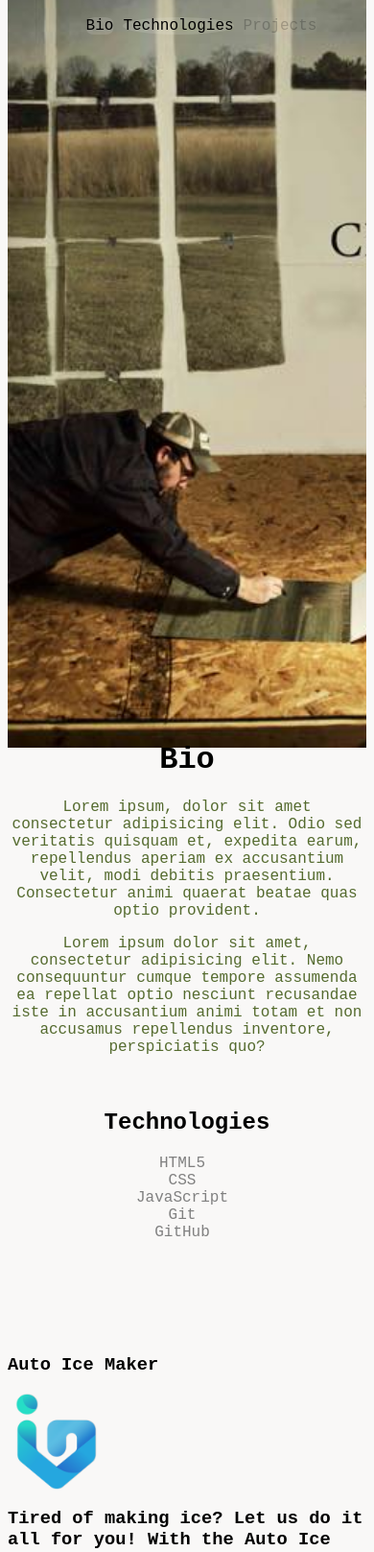
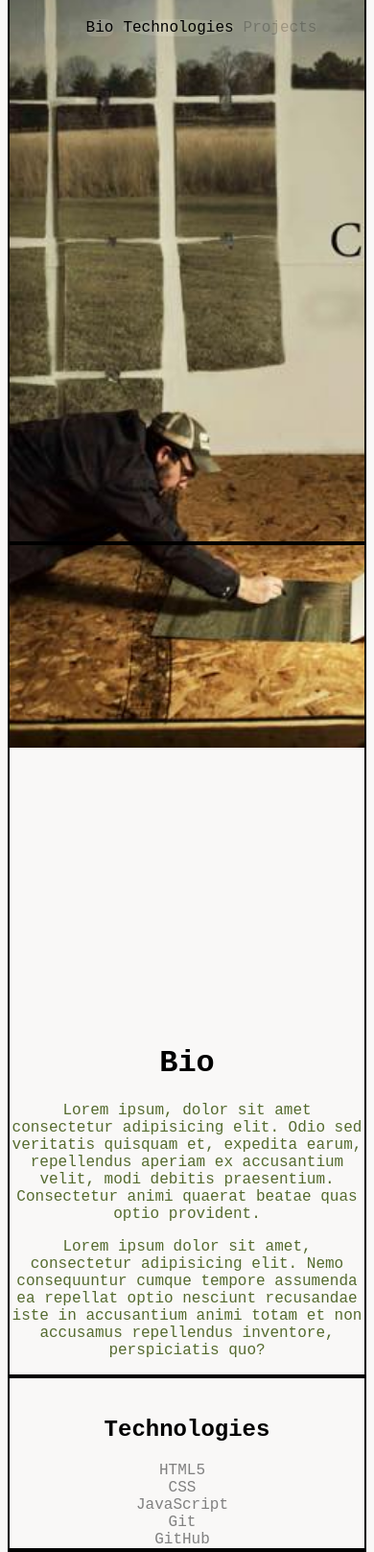
Before and after one commit to ke4tri/personal-bio-site, a plain HTML site: page index.html in a window 390 px wide. Shown: the part 73-1690 px from the top of the page at 96% size. Drawn offline with Linux system fonts and the light colour scheme; a web font is replaced by a local one.

Commit message:
adding media quiries, issues with the vertical padding

```diff
--- a/index.html
+++ b/index.html
@@ -16,7 +16,7 @@
 		<!-- Navigation -->
 		<nav>
 			<h1 class="name_h">Wayne Collier</h1>
-			<!-- TODO: Insert some sort of H1-H6 with your name here -->
+			<!-- TODO: Insert somes sort of H1-H6 with your name here -->
 			<ul id="navLinks">
 				<li>
 					<a id="navToBio" href="#" style="text-decoration:none">Bio</a>
@@ -31,13 +31,19 @@
 		</nav>
 		<!-- End Navigation -->
 		<!-- Primary View -->
-		<div class="fullPage" id="bioPage">
+		<!-- Taking out the 'fullPage class's from the below-->
+		<!-- <div class="fullPage" id="bioPage">
+		<div class="fullPage" id="technologiesPage">
+		<div class="fullPage" id="projectsPage"></div>	 -->
+
+
+		<div id="bioPage">
 			<h1 class="bHtag">Bio</h1>
 			<p class="bPtag">Lorem ipsum, dolor sit amet consectetur adipisicing elit. Odio sed veritatis quisquam et, expedita earum, repellendus aperiam ex accusantium velit, modi debitis praesentium. Consectetur animi quaerat beatae quas optio provident.</p>
 			<p class="bPtag">Lorem ipsum dolor sit amet, consectetur adipisicing elit. Nemo consequuntur cumque tempore assumenda ea repellat optio nesciunt recusandae iste in accusantium animi totam et non accusamus repellendus inventore, perspiciatis quo?</p>
 			<!-- TODO: Fill in bio info here: What is your background? Why do you want to go into development? What do you love about development? -->
 		</div>
-		<div class="fullPage" id="technologiesPage">
+		<div id="technologiesPage">
 			<h2>Technologies</h2>
 			<ul></ul>
 			<li>HTML5</li>
@@ -47,7 +53,7 @@
 			<li>GitHub</li>
 			<!-- TODO: Start an UL of all of the tools and technologies you've started learning so far. (You'll beef this page up later). -->
 		</div>
-		<div class="fullPage" id="projectsPage"></div>
+		<div id="projectsPage"></div>
 		<!-- End Primary View -->
 		<!-- Footer -->
 		<footer class="page-footer">
--- a/main.css
+++ b/main.css
@@ -25,12 +25,16 @@ body, html {
 	background-size: cover;
 }
 
-.header-block {
 
+.fullPage {
+	/* padding-top:600px; */
 }
 
-.fullPage {
-	padding-top:600px;
+#bioPage{
+	text-align: center;
+	padding-top: 500px;
+	/* margin-top: 30px; */
+	border: 2px solid black;
 }
 
 p {
@@ -47,6 +51,7 @@ nav {
     list-style-type: none;
 	justify-content: space-evenly;
 	flex-wrap: wrap;
+	border: 2px solid black;
 }
 
 #navLinks {
@@ -56,26 +61,20 @@ nav {
 }
 
 li {
-
 	color: gray;
 	justify-content: center;
 	margin-right: 10px;
 	list-style: none;
 }
 
-#bioPage{
-	text-align: center;
-	padding-top: 700px;
-	/* margin-top: 30px; */
-}
-
 #technologiesPage {
 	padding-top: 20px;
+	border: 2px solid black;
 }
 
 #projectsPage {
 	padding-top: 100px;
-
+	border: 2px solid black;
 }
 
 #navToBio {
@@ -123,6 +122,25 @@ li {
 	text-align: center;
 }
 
-a {
-	list-style-type: none;
+@media (max-width: 450px) {
+
+	nav {
+		display: flex;
+		list-style-type: none;
+		justify-content: space-evenly;
+		flex-wrap: wrap;
+		padding-bottom: 510px;
+		border: 2px solid black;
+	}
+
+	/* .fullPage {
+		padding-top:400px;
+	} */
+
+	#bioPage{
+		border: 2px solid black;
+		text-align: center;
+		/* padding-top: 50px; */
+		/* margin-top: 30px; */
+	}
 }
```
